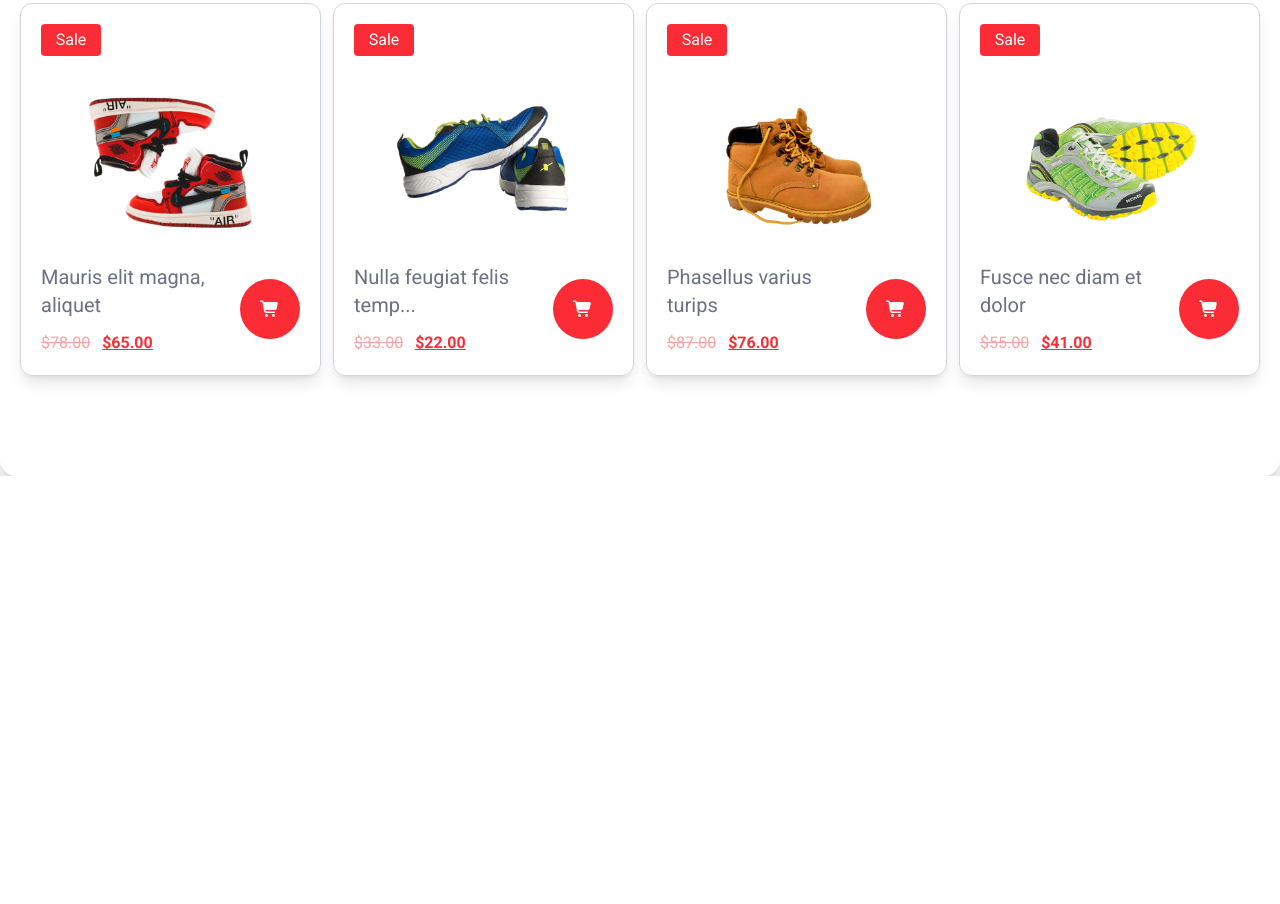
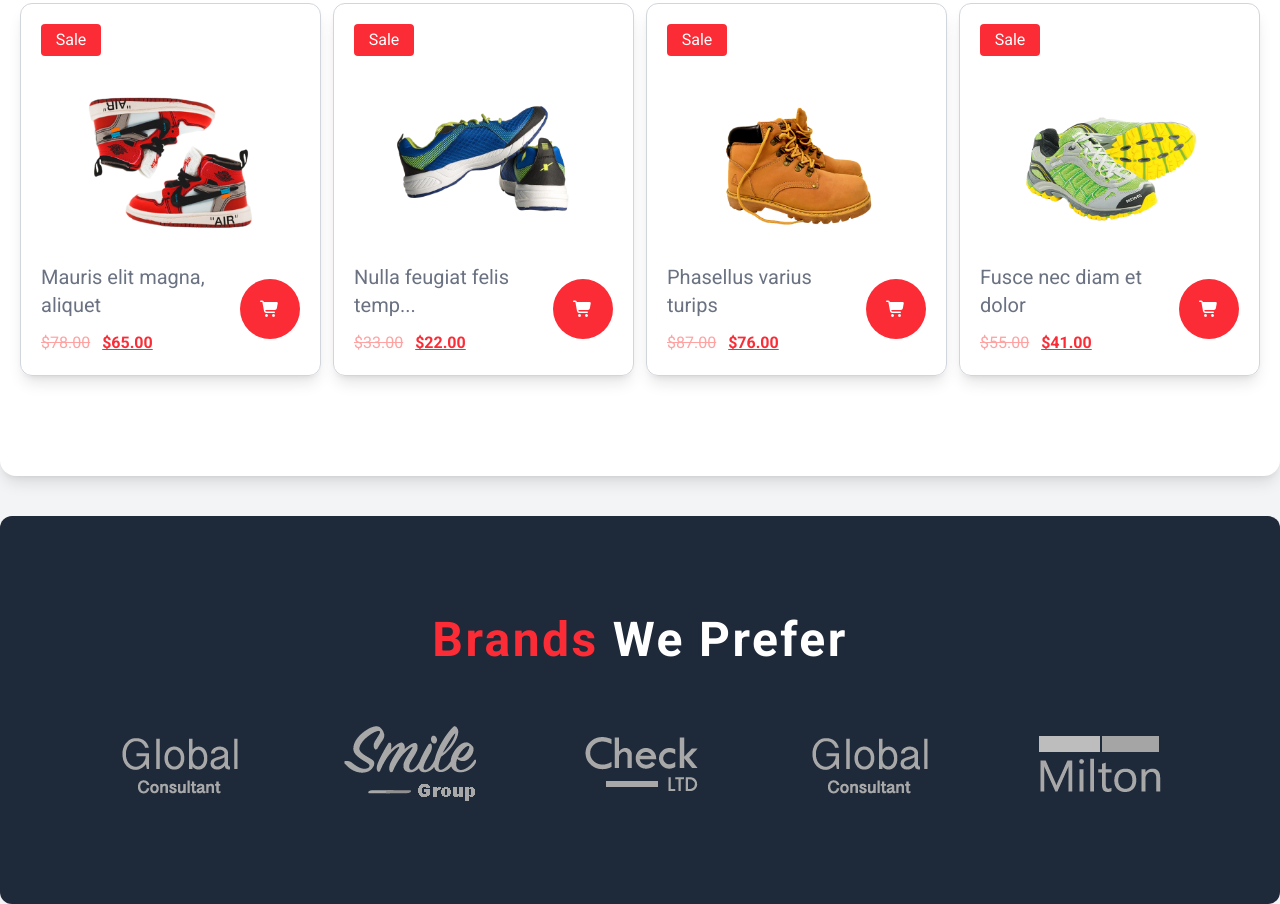
Before and after one commit to jahiddeveloper/Project-6, a plain HTML site: page index.html in a window 1280 px wide. Shown: the part 2366-3270 px from the top of the page. Before the commit the page ends 2842 px from the top, so only its background shows below. Drawn offline with nearby package versions, Linux system fonts and the light colour scheme.

Commit message:
Brands we prefer section is compleat

```diff
--- a/index.html
+++ b/index.html
@@ -463,6 +463,19 @@
           </div>
         </div>
       </section>
+
+      <section class="container mx-auto mt-10 bg-gray-800 py-25 rounded-xl">
+
+        <h1 class="text-5xl font-bold text-center text-white tracking-wider"><span class="text-red-500">Brands </span>We Prefer</h1>
+        <div class="flex justify-center items-center flex-wrap mt-15 gap-10 md:gap-20">
+          <img src="./assets/brand-1.png" alt="">
+          <img src="./assets/brand-2.png" alt="">
+          <img src="./assets/brand-3.png" alt="">
+          <img src="./assets/brand-4.png" alt="">
+          <img src="./assets/brand-5.png" alt="">
+        </div>
+
+      </section>
     </main>
 
     <footer></footer>
```
